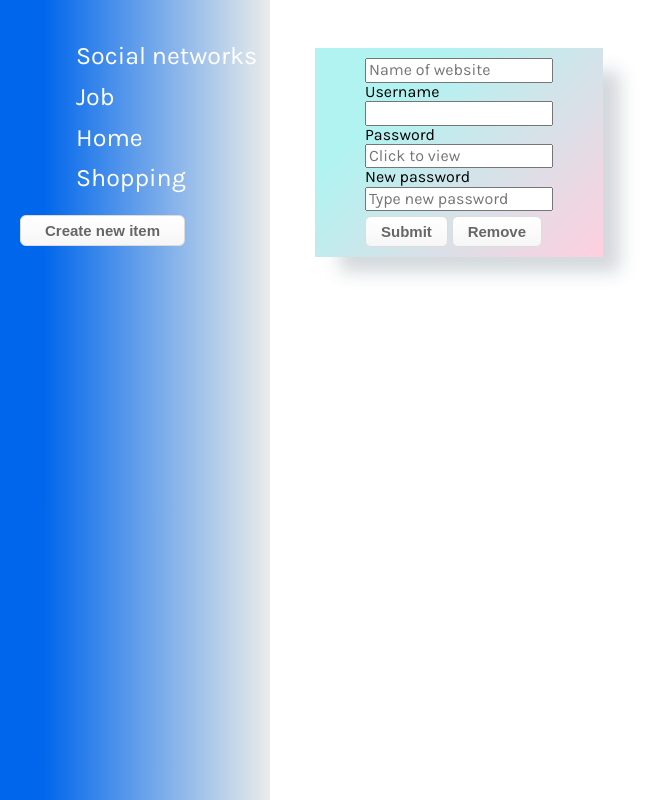
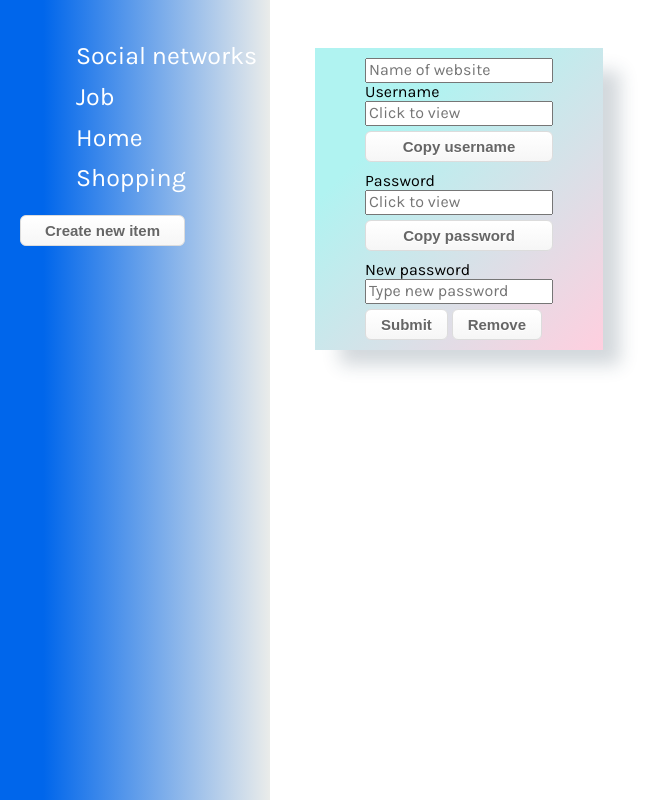
Before and after one commit to Olha-Dmytriieva/softserve-homeworks, a plain HTML site: page softserve-project/index.html in a window 1280 px wide. Both pictures are taken after a click on the button "Create new item". Shown: the whole page, without its empty margins (0-668 px from the left). Drawn offline with nearby package versions, Linux system fonts and the light colour scheme.

Commit message:
added copy-functionality

```diff
--- a/softserve-project/index.html
+++ b/softserve-project/index.html
@@ -8,6 +8,7 @@
     <link href="https://fonts.googleapis.com/css2?family=Karla:wght@400;500&display=swap" rel="stylesheet">
     <link rel="stylesheet" href="./styles/styles.css" />
     <link rel="stylesheet" href="./styles/normalize.css" />
+    <script src="https://ajax.googleapis.com/ajax/libs/jquery/3.5.1/jquery.min.js"></script>
     <title>Document</title>
 </head>
 <body>
@@ -34,17 +35,19 @@ Side navigation
 
       <label>
 
-        <input name="name" placeholder="Name of website" >
+        <input class="input"  name="name" placeholder="Name of website" >
       </label>
 
       <label>
         Username
-        <input name="username" id = "social" >
+        <input class="input"  name="username" id = "social" placeholder='Click to view' />
+        <button class="copy" id="copy">Copy username</button>
       </label>
 
       <label>
         Password
-        <input name="password" id="social" placeholder='Click to view' />
+        <input class="input"  name="password" id="social" placeholder='Click to view' />
+        <button class="copy" id="copy">Copy password </button>
       </label>
 
       <label>
--- a/softserve-project/styles/script.js
+++ b/softserve-project/styles/script.js
@@ -52,9 +52,11 @@ const item = {
     name:document.querySelectorAll('.js-form input[name=name]'),
     username: document.querySelectorAll('.js-form input[name=username]'),
     password: document.querySelectorAll('.js-form input[name=password]'),
-    newpass: document.querySelectorAll('.js-form input[name=new-password]')
+    newpass: document.querySelectorAll('.js-form input[name=new-password]'),
+    copybutton: document.querySelectorAll('.copy')
 }
 
+console.log(item.copybutton)
 
 
 item.form.forEach((element => element.addEventListener('submit', handleFormSubmit)));
@@ -70,6 +72,7 @@ item.password.forEach((element => element.addEventListener('click', returnPasswo
 
 item.newpass.forEach((element => element.addEventListener('input', handleNewPasswordUsername)));
 
+item.copybutton.forEach((element => element.addEventListener('click', handleCopyFunction)));
 
 
 function handleFormSubmit(event){
@@ -102,15 +105,19 @@ document.addEventListener('DOMContentLoaded', function getTextForNameField (){
                 if (nameFromLocalStorage){
 
                     input.value = nameFromLocalStorage;
-                }
 
 
+                }
         }
 
     )
 
 } )
 
+
+// $("body").on("mousedown", '.input', function (e) {
+//     e.preventDefault();
+// });
 
 
 function handleInputUsername(event){
@@ -164,3 +171,19 @@ function handleNewPasswordUsername(event){
 
 
 }
+
+
+function handleCopyFunction(event){
+    event.preventDefault()
+    // console.log((event.currentTarget).previousElementSibling)
+    const textToCopy = (event.currentTarget).previousElementSibling;
+
+    textToCopy.select();
+
+    document.execCommand("copy");
+
+
+    alert("Copied the text: " + textToCopy.value)
+
+
+}
--- a/softserve-project/styles/styles.css
+++ b/softserve-project/styles/styles.css
@@ -109,3 +109,33 @@ textarea{
     .sidenav {padding-top: 15px;}
     .sidenav a {font-size: 18px;}
   }
+
+
+  label{
+    display: grid
+  }
+
+
+  .copy{
+    margin-top: 5px;
+    margin-bottom: 10px;
+    box-shadow:inset 0px 1px 0px 0px #ffffff;
+    background:linear-gradient(to bottom, #ffffff 5%, #f6f6f6 100%);
+    background-color:#ffffff;
+    border-radius:6px;
+    border:1px solid #dcdcdc;
+    /* display:inline-block; */
+    cursor:pointer;
+    color:#666666;
+    font-family:Arial;
+    font-size:15px;
+    font-weight:bold;
+    padding:6px 15px;
+    text-decoration:none;
+    text-shadow:0px 1px 0px #ffffff;
+  }
+
+
+.input{
+  pointer-events: none;
+}
```
